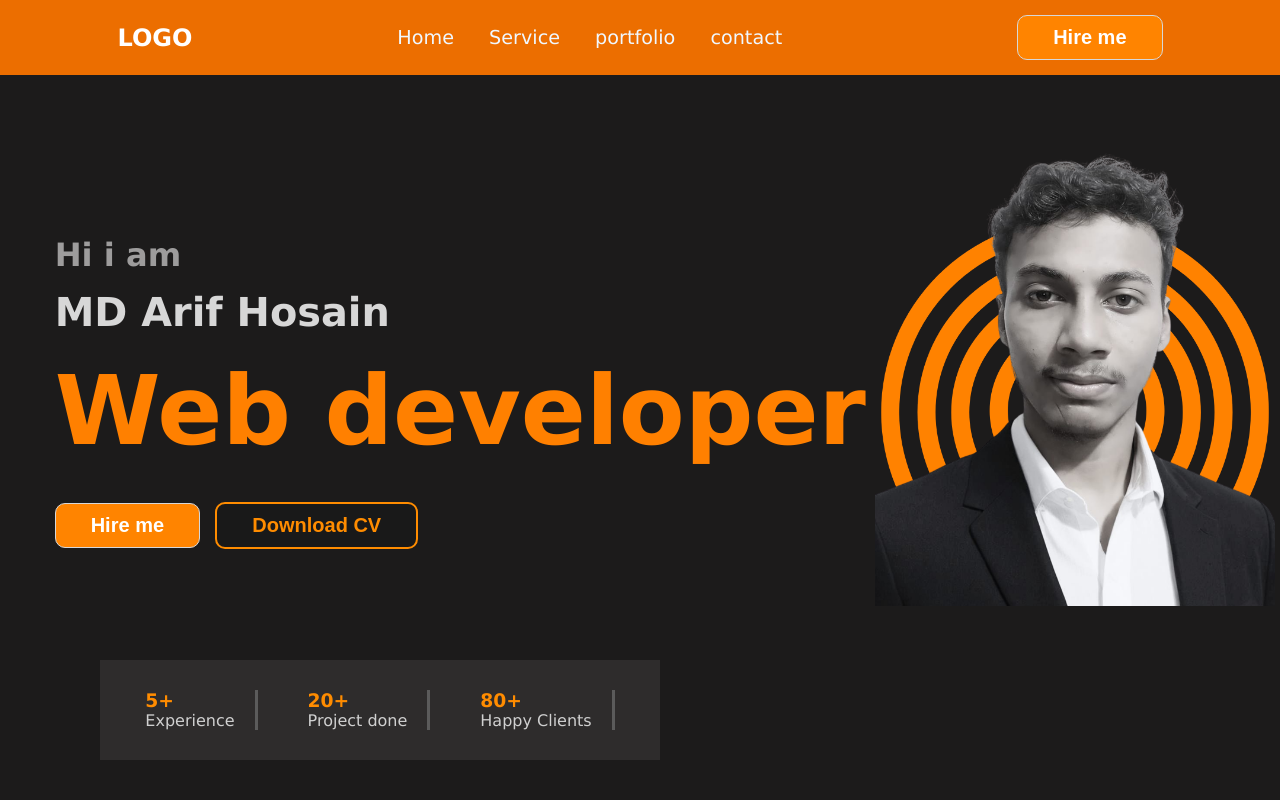
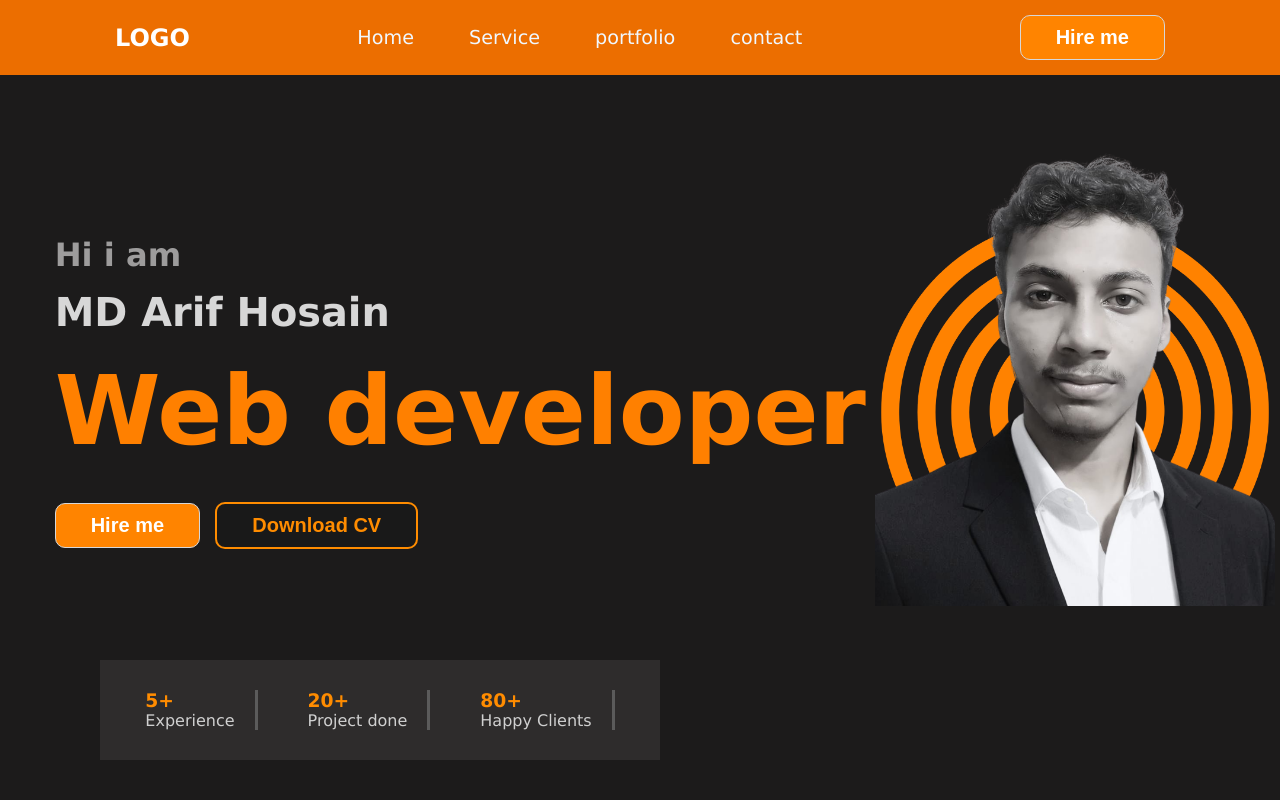
Before and after one commit to arhosain/my-website-1, a plain HTML site: page index.html in a window 1280 px wide. Shown: the top 800 px of the page. Drawn offline with Linux system fonts and the light colour scheme.

Commit message:
added nav hover

```diff
--- a/css/style.css
+++ b/css/style.css
@@ -6,6 +6,7 @@ body {
   background-color: rgb(28, 27, 27);
   font-family: 'Lucida Sans', 'Lucida Sans Regular', 'Lucida Grande',
     'Lucida Sans Unicode', Geneva, Verdana, sans-serif;
+
 }
 .header {
   /* margin: 30px; */
@@ -13,13 +14,17 @@ body {
 .logo {
   color: white;
   font-size: 1.5rem;
+  margin-left: 100px;
 }
+
+
 .navber {
   display: flex;
-  justify-content: space-around;
+  justify-content: space-between;
   background-color: rgb(236, 110, 0);
   padding: 15px;
   align-items: center;
+
 }
 .btn-primary {
   color: rgb(255, 255, 255)
@@ -31,6 +36,10 @@ body {
   background-color: rgb(255, 132, 0);
   border-radius: 10px;
 }
+.btn-1{
+  margin-right: 100px;
+
+}
 .btn-2 {
   color: darkorange;
   padding: 10px 35px;
@@ -41,10 +50,21 @@ body {
   border-radius: 10px;
 }
 
-a {
+nav li a {
   font-size: 1.2rem;
   color: aliceblue;
   text-decoration: none;
+  margin-right: 30px;
+}
+nav li {
+  list-style: none;
+  display: inline;
+  margin-right: 20px;
+}
+nav li a:hover{
+  border: 2px solid white;
+  padding: 10px 20px;
+  border-radius: 10px;
   margin-right: 30px;
 }
 
--- a/index.html
+++ b/index.html
@@ -15,14 +15,20 @@
 <body>
   <header class="header">
     <div class="navber">
-      <h4 class="logo">LOGO</h4>
+      <section class="logo">
+      <h4 class="">LOGO</h4>
+      </section>
+     <section class="nav-text">
       <nav class="nav">
-        <a href="">Home</a>
-        <a href="">Service</a>
-        <a href="">portfolio</a>
-        <a href="">contact</a>
+        <li> <a href="">Home</a> </li>
+        <li> <a href="">Service</a></li>
+        <li><a href="">portfolio</a></li>
+        <li><a href="">contact</a></li>
       </nav>
-      <button class="btn-primary">Hire me</button>
+      </section>
+      <section class="button-1">
+      <button class="btn-primary btn-1">Hire me</button>
+      </section>
     </div>
     <div class="banner-section">
       <div class="banner-text">
```
